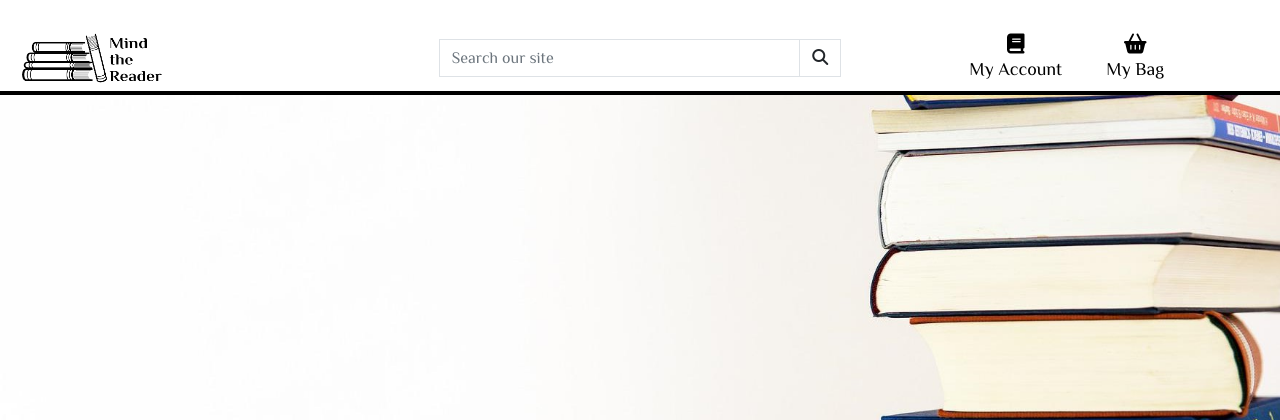
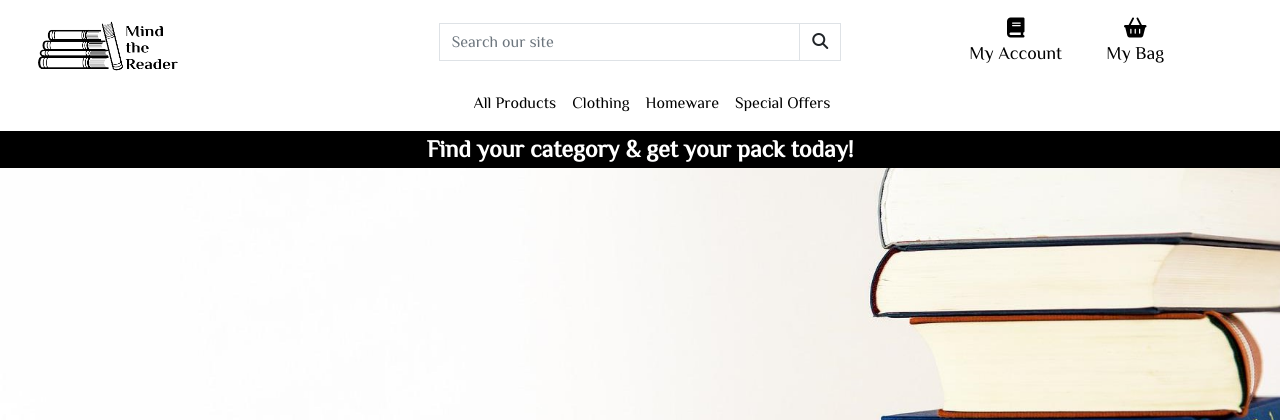
Before and after one commit to SofiaHorvath91/ucd_project_5, a Django app: page / in a window 1280 px wide. Shown: the top 420 px of the page. Run offline with Django 4.2, Linux system fonts and the light colour scheme; some libraries are stand-ins or nearby versions.

Commit message:
Prepare navbar for adding books (products)

```diff
--- a/static/css/style.css
+++ b/static/css/style.css
@@ -69,8 +69,7 @@ h1,h2,h3,h4,h5{
 }
 
 hr, label,
-.page-title,
-h1,h2,h3,h4,h5{
+.page-title{
     color: black;
 }
 
@@ -201,6 +200,28 @@ https://www.w3schools.com/howto/howto_js_navbar_sticky.asp */
 
 /* Handling Resize */
 
+/* Slightly larger container on xl screens */
+@media (min-width: 1200px) {
+  .container {
+    max-width: 80%;
+  }
+}
+
+/* fixed top navbar only on medium and up */
+@media (min-width: 992px) {
+    .fixed-top {
+        position: fixed;
+        top: 0;
+        right: 0;
+        left: 0;
+        z-index: 1030;
+    }
+
+    .header-container {
+        padding-top: 164px;
+    }
+}
+
 @media screen and (max-width: 991.5px) {
     .logo-img{
         margin:0px 10px 0px 5px !important;
--- a/templates/base.html
+++ b/templates/base.html
@@ -2,8 +2,9 @@
 {% load static %}
 <html lang="en">
 <head>
-    <meta charset="UTF-8">
-    <meta name="viewport" content="width=device-width, initial-scale=1.0">
+    <meta http-equiv="X-UA-Compatible" content="ie=edge">
+    <meta charset="utf-8">
+    <meta name="viewport" content="width=device-width, initial-scale=1, shrink-to-fit=no">
     <title>Mind the Reader</title>
 
     <script src="https://code.jquery.com/jquery-3.2.1.slim.min.js"
@@ -27,23 +28,12 @@
 </head>
 <body class="background">
     <!-- Navigation Bar -->
-    <header class="container-fluid fixed-top">
-        <div class="row bg-white">
-            <nav class="navbar navbar-expand-lg navbar-light w-100">
-                <button class="navbar-toggler" type="button" data-bs-toggle="collapse"
-                        data-bs-target="#navbarSupportedContent" aria-controls="navbarSupportedContent"
-                        aria-expanded="false" aria-label="Toggle navigation">
-                    <span class="navbar-toggler-icon"></span>
-                </button>
-            </nav>
-        </div>
-        <div class="row bg-white pt-lg-2 d-none d-lg-flex">
+     <header class="container-fluid fixed-top">
+        <div id="topnav" class="row bg-white pt-lg-2 d-none d-lg-flex">
             <div class="col-12 col-lg-4 my-auto py-1 py-lg-0 text-center text-lg-left">
-                <div class="navbar-logo">
-                    <a href="{% url 'home' %}">
-                        <img class="logo-img" src="{% static '' %}img/icon.png" alt="Home">
-                    </a>
-                </div>
+                <a href="{% url 'home' %}" class="nav-link main-logo-link">
+                    <img class="logo-img" src="{% static '' %}img/icon.png" alt="Home">
+                </a>
             </div>
             <div class="col-12 col-lg-4 my-auto py-1 py-lg-0">
                 <form method="GET" action="">
@@ -62,8 +52,7 @@
             <div class="col-12 col-lg-4 my-auto py-1 py-lg-0">
                 <ul class="list-inline list-unstyled text-center text-lg-right my-0">
                     <li class="list-inline-item dropdown">
-                        <a class="text-black nav-link" href="#" id="user-options" data-toggle="dropdown"
-                           aria-haspopup="true" aria-expanded="false">
+                        <a class="text-black nav-link" href="#" id="user-options" data-toggle="dropdown" aria-haspopup="true" aria-expanded="false">
                             <div class="text-center">
                                 <div><i class="fas fa-book fa-lg"></i></div>
                                 <p class="my-0">My Account</p>
@@ -83,17 +72,26 @@
                         <a class="{% if grand_total %}text-info font-weight-bold{% else %}text-black{% endif %} nav-link" href="">
                             <div class="text-center">
                                 <div><i class="fas fa-shopping-basket fa-lg"></i></div>
-                                <p class="my-0"> My Bag
-                                </p>
+                                <p class="my-0">My Bag</p>
                             </div>
                         </a>
                     </li>
                 </ul>
             </div>
-            <div id="delivery-banner" class="row text-center">
-                <div class="col bg-black text-white">
-                    <h4 class="logo-font my-1"></h4>
-                </div>
+        </div>
+        <div class="row bg-white">
+            <nav class="navbar navbar-expand-lg navbar-light w-100">
+                <button class="navbar-toggler" type="button" data-toggle="collapse" data-target="#books-nav"
+                        aria-controls="books-nav" aria-expanded="false" aria-label="Toggle navigation">
+                    <span class="navbar-toggler-icon"></span>
+                </button>
+                {% include 'mobile-nav.html' %}
+                {% include 'books-nav.html' %}
+            </nav>
+        </div>
+        <div id="delivery-banner" class="row text-center">
+            <div class="col bg-black text-white">
+                <h4 class="logo-font my-1">Find your category & get your pack today!</h4>
             </div>
         </div>
     </header>
--- /dev/null
+++ b/templates/books-nav.html
@@ -0,0 +1,54 @@
+<div class="collapse navbar-collapse" id="books-nav">
+    <ul class="navbar-nav w-auto mx-auto">
+        <li class="nav-item dropdown">
+            <a class="logo-font font-weight-bold nav-link text-black mr-5" href="#" id="all-products-link"
+               data-toggle="dropdown" aria-haspopup="true" aria-expanded="false">
+                All Products
+            </a>
+            <div class="dropdown-menu border-0" aria-labelledby="all-products-link">
+                <a href="" class="dropdown-item">By Price</a>
+                <a href="" class="dropdown-item ">By Rating</a>
+                <a href="" class="dropdown-item ">By Category</a>
+                <a href="" class="dropdown-item">All Products</a>
+            </div>
+        </li>
+
+        <li class="nav-item dropdown">
+            <a class="logo-font font-weight-bold nav-link text-black mr-5" href="#" id="clothing-link"
+               data-toggle="dropdown" aria-haspopup="true" aria-expanded="false">
+                Clothing
+            </a>
+            <div class="dropdown-menu border-0" aria-labelledby="clothing-link">
+                <a href="" class="dropdown-item">Activewear &amp; Essentials</a>
+                <a href="" class="dropdown-item">Jeans</a>
+                <a href="" class="dropdown-item">Shirts</a>
+                <a href="" class="dropdown-item">All Clothing</a>
+            </div>
+        </li>
+
+        <li class="nav-item dropdown">
+            <a class="logo-font font-weight-bold nav-link text-black mr-5" href="#" id="homeware-link"
+               data-toggle="dropdown" aria-haspopup="true" aria-expanded="false">
+                Homeware
+            </a>
+            <div class="dropdown-menu border-0" aria-labelledby="homeware-link">
+                <a href="" class="dropdown-item">Bed &amp; Bath</a>
+                <a href="" class="dropdown-item">Kitchen &amp; Dining</a>
+                <a href="" class="dropdown-item">All Homeware</a>
+            </div>
+        </li>
+
+        <li class="nav-item dropdown">
+            <a class="logo-font font-weight-bold nav-link text-black" href="#" id="specials-link"
+               data-toggle="dropdown" aria-haspopup="true" aria-expanded="false">
+                Special Offers
+            </a>
+            <div class="dropdown-menu border-0" aria-labelledby="specials-link">
+                <a href="" class="dropdown-item">New Arrivals</a>
+                <a href="" class="dropdown-item">Deals</a>
+                <a href="" class="dropdown-item">Clearance</a>
+                <a href="" class="dropdown-item">All Specials</a>
+            </div>
+        </li>
+    </ul>
+</div>
--- /dev/null
+++ b/templates/mobile-nav.html
@@ -0,0 +1,48 @@
+<li class="list-inline-item">
+    <a class="text-black nav-link d-block d-lg-none" href="#" id="mobile-search" data-toggle="dropdown"
+       aria-haspopup="true" aria-expanded="false">
+        <div class="text-center">
+            <div><i class="fas fa-search fa-lg"></i></div>
+            <p class="my-0">Search</p>
+        </div>
+    </a>
+    <div class="dropdown-menu border-0 w-100 p-3 rounded-0 my-0" aria-labelledby="mobile-search">
+        <form class="form" method="GET" action="">
+            <div class="input-group w-100">
+                <input class="form-control border border-black rounded-0" type="text" name="q" placeholder="Search our site">
+                <div class="input-group-append">
+                    <button class="form-control form-control btn btn-black border border-black rounded-0" type="submit">
+                        <span class="icon">
+                            <i class="fas fa-search"></i>
+                        </span>
+                    </button>
+                </div>
+            </div>
+        </form>
+    </div>
+</li>
+<li class="list-inline-item dropdown">
+    <a class="text-black nav-link d-block d-lg-none" href="#" id="user-options" data-toggle="dropdown"
+       aria-haspopup="true" aria-expanded="false">
+        <div class="text-center">
+            <div><i class="fas fa-book fa-lg"></i></div>
+            <p class="my-0">My Account</p>
+        </div>
+    </a>
+    <div class="dropdown-menu border-0" aria-labelledby="user-options">
+        {% if request.user.is_authenticated %}
+            <a href="{% url 'logout' %}" class="dropdown-item">Logout</a>
+        {% else %}
+            <a href="{% url 'signup' %}" class="dropdown-item">Register</a>
+            <a href="{% url 'login' %}" class="dropdown-item">Login</a>
+        {% endif %}
+    </div>
+</li>
+<li class="list-inline-item">
+    <a class="{% if grand_total %}text-primary font-weight-bold{% else %}text-black{% endif %} nav-link d-block d-lg-none" href="">
+        <div class="text-center">
+            <div><i class="fas fa-shopping-basket fa-lg"></i></div>
+            <p class="my-0">My Bag </p>
+        </div>
+    </a>
+</li>
```
